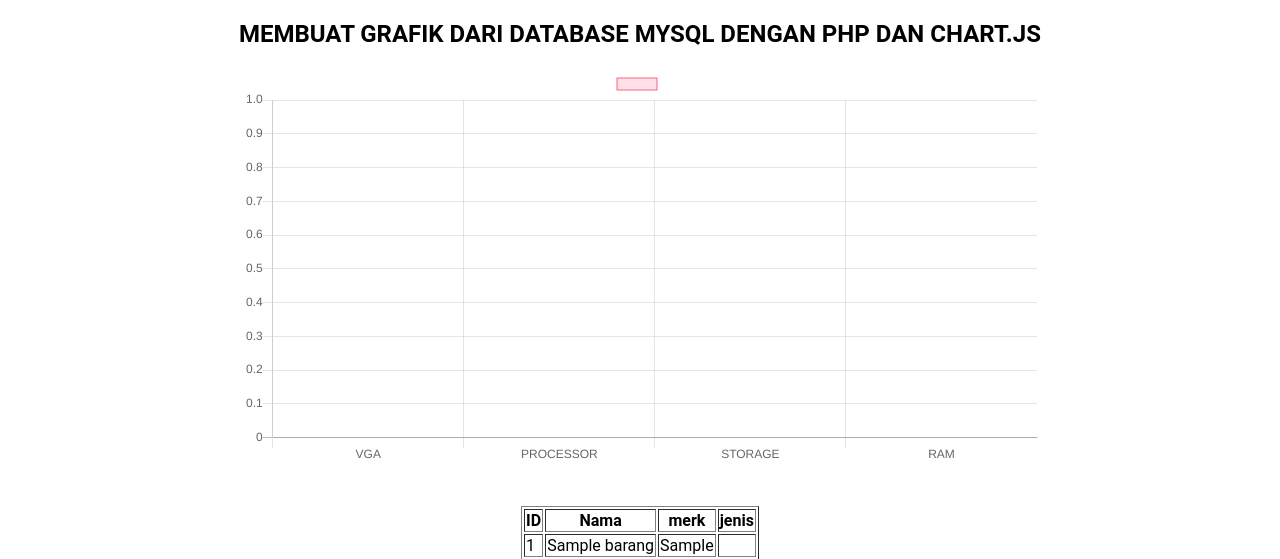
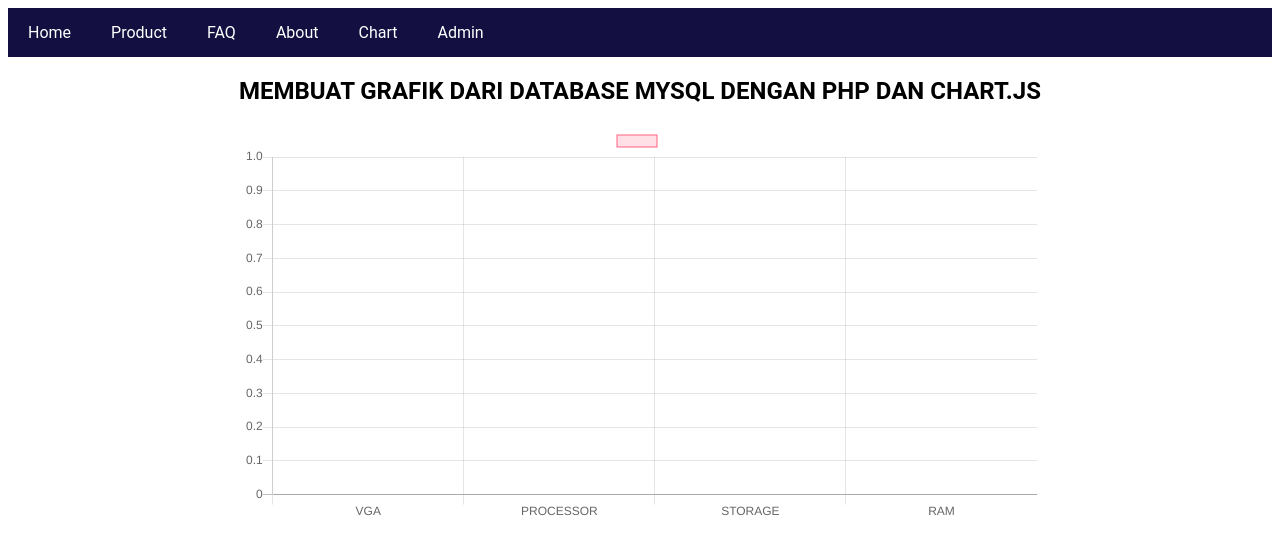
Before and after one commit to Rifaldlee/PWL, a PHP site: page / in a window 1280 px wide. Shown: the top 559 px of the page. Run offline with PHP 8.4, Linux system fonts and the light colour scheme; tables that the repository leaves empty or names only in its code hold one stand-in row (values such as "Sample post"); data that the repository does not hold is empty.

Commit message:
nambahin header

```diff
--- /dev/null
+++ b/css/navbar.css
@@ -0,0 +1,24 @@
+ul {
+    list-style-type: none;
+    margin: 0;
+    padding: 0;
+    overflow: hidden;
+    background-color: #130f40;
+}
+li {
+    float: left;
+}
+li a {
+    display: block;
+    color: white;
+    text-align: center;
+    padding: 15px 20px;
+    text-decoration: none;
+}
+li a:hover:not(.active) {
+    background-color: #0c092d;
+}
+.active {
+    background-color: #eaff00;
+    color:black;
+}
--- a/index.php
+++ b/index.php
@@ -3,8 +3,18 @@
 <head>
 	<title>MEMBUAT GRAFIK DARI DATABASE MYSQL DENGAN PHP DAN CHART.JS </title>
 	<script type="text/javascript" src="Chart.js"></script>
+	<link rel="stylesheet" href="CSS/Navbar.css">
 </head>
+
 <body>
+<ul>
+                <li><a href="HomePage.html">Home</a></li>
+                <li><a href="ProductPage.html">Product</a></li>
+                <li><a class="active-page" href="FaqPage.html">FAQ</a></li>
+                <li><a href="AboutPage.html">About</a></li>
+                <li><a href="index.php">Chart</a></li>
+                 <li><a href="read.php">Admin</a></li>
+            </ul>
 	<style type="text/css">
 	body{
 		font-family: roboto;
```
Also changed, not shown: read.php (+9 -0 lines).
